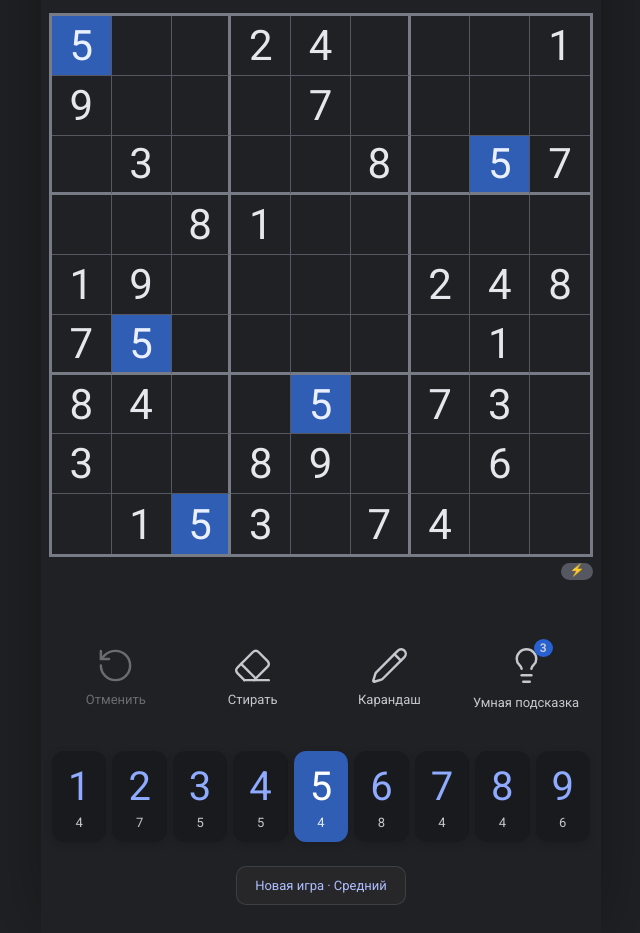
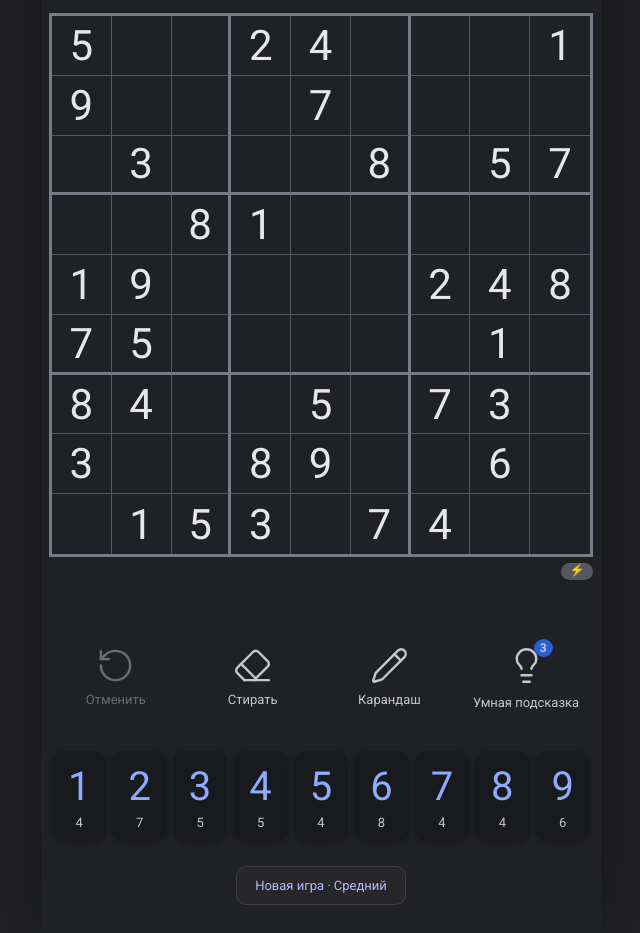
Before and after one commit to Nabibolat/Sudoku, a React (Vite) app: page / in a window 1280 px wide. Shown: the part 260-1193 px from the top of the page, without its empty margins (319-959 px from the left). Built offline with nearby package versions, Linux system fonts and the light colour scheme.

Commit message:
Start Sudoku with no selected cell

```diff
--- a/src/App.jsx
+++ b/src/App.jsx
@@ -14,16 +14,16 @@ function solutionGrid(){const groups=shuffle([0,1,2]);const rows=groups.flatMap(
 function createPuzzle(level){const solution=solutionGrid();const board=solution.map(r=>[...r]);shuffle(Array.from({length:81},(_,i)=>i)).slice(0,81-level.clues).forEach(i=>board[Math.floor(i/9)][i%9]=0);return {solution,board};}
 const clone=b=>b.map(r=>[...r]); const fmt=s=>String(Math.floor(s/60)).padStart(2,'0')+':'+String(s%60).padStart(2,'0');
 export default function App(){
- const [level,setLevel]=useState(LEVELS[2]); const [game,setGame]=useState(()=>createPuzzle(LEVELS[2])); const [board,setBoard]=useState(()=>clone(game.board)); const [selected,setSelected]=useState([0,0]); const [notes,setNotes]=useState({}); const [noteMode,setNoteMode]=useState(false); const [mistakes,setMistakes]=useState(0); const [hints,setHints]=useState(3); const [seconds,setSeconds]=useState(0); const [paused,setPaused]=useState(false); const [won,setWon]=useState(false); const [showLevels,setShowLevels]=useState(false); const [history,setHistory]=useState([]); const [score,setScore]=useState(0); const [completed,setCompleted]=useState({Hard:0,Expert:0}); const [best,setBest]=useState({});
+ const [level,setLevel]=useState(LEVELS[2]); const [game,setGame]=useState(()=>createPuzzle(LEVELS[2])); const [board,setBoard]=useState(()=>clone(game.board)); const [selected,setSelected]=useState(null); const [notes,setNotes]=useState({}); const [noteMode,setNoteMode]=useState(false); const [mistakes,setMistakes]=useState(0); const [hints,setHints]=useState(3); const [seconds,setSeconds]=useState(0); const [paused,setPaused]=useState(false); const [won,setWon]=useState(false); const [showLevels,setShowLevels]=useState(false); const [history,setHistory]=useState([]); const [score,setScore]=useState(0); const [completed,setCompleted]=useState({Hard:0,Expert:0}); const [best,setBest]=useState({});
  const fixed=useMemo(()=>game.board.map(r=>r.map(v=>v!==0)),[game]);
  useEffect(()=>{if(paused||won||showLevels)return;const id=setInterval(()=>setSeconds(s=>s+1),1000);return()=>clearInterval(id)},[paused,won,showLevels]);
- const [r,c]=selected; const selectedValue=board[r][c]; const filled=board.flat().filter(Boolean).length; const remaining=n=>Math.max(0,9-board.flat().filter(v=>v===n).length);
+ const [r,c]=selected||[-1,-1]; const selectedValue=selected?board[r][c]:null; const filled=board.flat().filter(Boolean).length; const remaining=n=>Math.max(0,9-board.flat().filter(v=>v===n).length);
  const startGame=(next=level)=>{const g=createPuzzle(next);setLevel(next);setGame(g);setBoard(clone(g.board));setSelected([0,0]);setNotes({});setMistakes(0);setHints(3);setSeconds(0);setPaused(false);setWon(false);setNoteMode(false);setHistory([]);setScore(0);setShowLevels(false);};
  const snapshot=()=>setHistory(h=>[...h.slice(-39),{board:clone(board),notes:{...notes},mistakes,score}]);
- const enter=n=>{if(paused||won||fixed[r][c])return;if(noteMode){const k=r+'-'+c;setNotes(old=>{const s=new Set(old[k]||[]);s.has(n)?s.delete(n):s.add(n);return {...old,[k]:[...s].sort()}});return;}snapshot();const next=clone(board);next[r][c]=n;setBoard(next);setNotes(old=>({...old,[r+'-'+c]:[]}));if(game.solution[r][c]===n)setScore(v=>v+10);else setMistakes(v=>v+1);};
- const erase=()=>{if(paused||won||fixed[r][c]||!board[r][c]&&!notes[r+'-'+c]?.length)return;snapshot();const next=clone(board);next[r][c]=0;setBoard(next);setNotes(old=>({...old,[r+'-'+c]:[]}));};
+ const enter=n=>{if(!selected||paused||won||fixed[r][c])return;if(noteMode){const k=r+'-'+c;setNotes(old=>{const s=new Set(old[k]||[]);s.has(n)?s.delete(n):s.add(n);return {...old,[k]:[...s].sort()}});return;}snapshot();const next=clone(board);next[r][c]=n;setBoard(next);setNotes(old=>({...old,[r+'-'+c]:[]}));if(game.solution[r][c]===n)setScore(v=>v+10);else setMistakes(v=>v+1);};
+ const erase=()=>{if(!selected||paused||won||fixed[r][c]||!board[r][c]&&!notes[r+'-'+c]?.length)return;snapshot();const next=clone(board);next[r][c]=0;setBoard(next);setNotes(old=>({...old,[r+'-'+c]:[]}));};
  const undo=()=>{const last=history.at(-1);if(!last)return;setBoard(last.board);setNotes(last.notes);setMistakes(last.mistakes);setScore(last.score);setHistory(h=>h.slice(0,-1));};
- const hint=()=>{if(!hints||paused||won||fixed[r][c]||board[r][c]===game.solution[r][c])return;snapshot();const next=clone(board);next[r][c]=game.solution[r][c];setBoard(next);setHints(v=>v-1);setScore(v=>Math.max(0,v-30));setNotes(old=>({...old,[r+'-'+c]:[]}));};
+ const hint=()=>{if(!selected||!hints||paused||won||fixed[r][c]||board[r][c]===game.solution[r][c])return;snapshot();const next=clone(board);next[r][c]=game.solution[r][c];setBoard(next);setHints(v=>v-1);setScore(v=>Math.max(0,v-30));setNotes(old=>({...old,[r+'-'+c]:[]}));};
  useEffect(()=>{if(board.every((row,i)=>row.every((v,j)=>v===game.solution[i][j]))&&!won){setWon(true);setBest(old=>({...old,[level.id]:!old[level.id]||seconds<old[level.id]?seconds:old[level.id]}));setCompleted(old=>({...old,[level.id]:(old[level.id]||0)+1}));}},[board,game,won,level,seconds]);
  const matched=selectedValue||null;
  const conflict=(rr,cc)=>{const v=board[rr][cc];if(!v)return false;return board[rr].some((x,j)=>j!==cc&&x===v)||board.some((row,i)=>i!==rr&&row[cc]===v)||board.some((row,i)=>i!==rr&&Math.floor(i/3)===Math.floor(rr/3)&&row.some((x,j)=>Math.floor(j/3)===Math.floor(cc/3)&&j!==cc&&x===v));};
```
